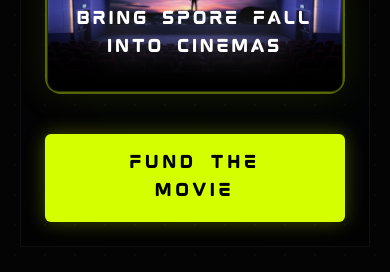
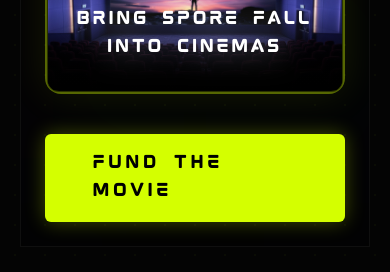
Before and after one commit to mahmud886/spore-frontend-v2, a Next.js app: page /result in a window 390 px wide. Shown: the part 1860-2132 px from the top of the page. Built offline with nearby package versions, Linux system fonts and the light colour scheme; no server answers; the database is empty.

Commit message:
Update FundMovieSection.jsx

```diff
--- a/src/app/components/result/FundMovieSection.jsx
+++ b/src/app/components/result/FundMovieSection.jsx
@@ -53,19 +53,20 @@ export default function FundMovieSection() {
 
           {/* Call to Action Button */}
           <div className="relative z-10 mt-10 md:mt-16 flex justify-center">
-            <motion.button
+            <motion.a
               href="/partnerships"
               target="_blank"
+              aria-label="Fund the movie"
               whileHover={{
                 scale: 1.05,
                 boxShadow: "0 0 35px rgba(212, 255, 0, 0.6)",
                 backgroundColor: "#e5ff00",
               }}
               whileTap={{ scale: 0.95 }}
-              className="bg-primary text-black font-subheading font-bold py-4 md:py-6 px-12 md:px-24 rounded-md tracking-[0.3em] text-lg md:text-2xl transition-all duration-300 shadow-[0_0_20px_rgba(212,255,0,0.3)] uppercase"
+              className="bg-primary text-black font-subheading font-bold py-4 md:py-6 px-12 md:px-24 rounded-md tracking-[0.3em] text-lg md:text-2xl transition-all duration-300 shadow-[0_0_20px_rgba(212,255,0,0.3)] uppercase cursor-pointer"
             >
               FUND THE MOVIE
-            </motion.button>
+            </motion.a>
           </div>
         </div>
       </div>
```
